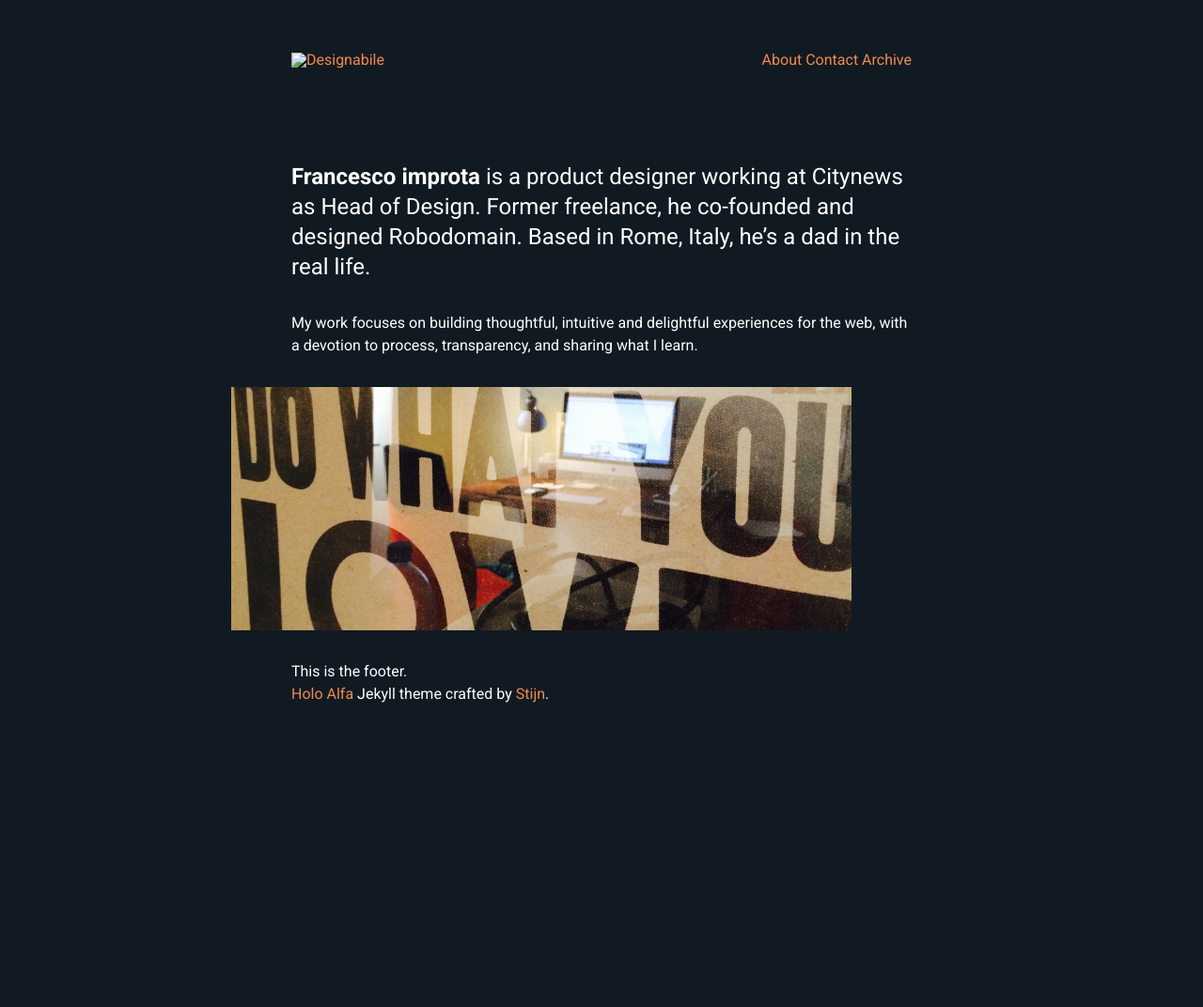
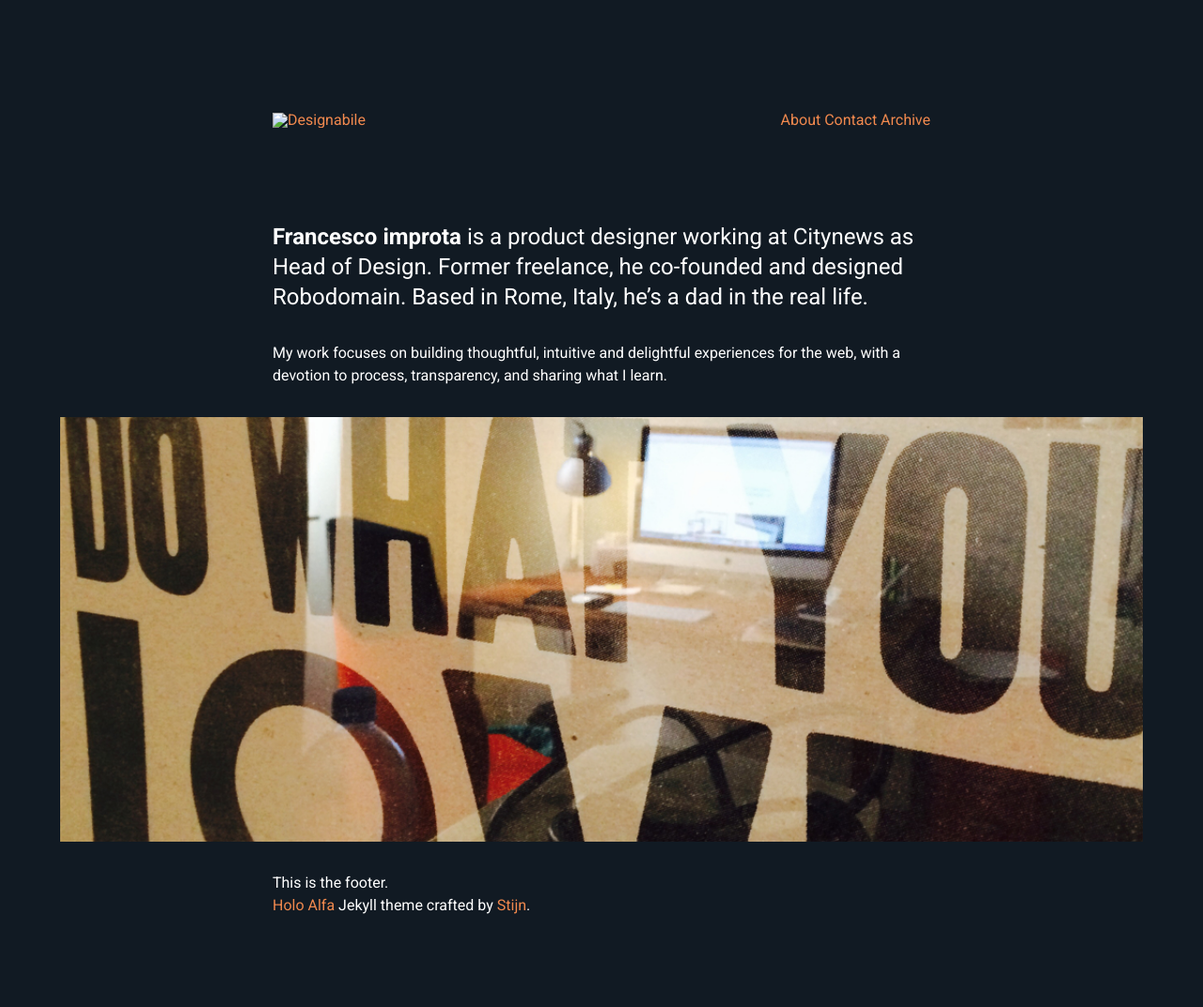
Before and after one commit to zetareticoli/designabile, a Jekyll site: the page built from index.html, in a window 1280 px wide. Shown: the whole page at 94% size. Built offline with Jekyll 4.4.1, drawn with Linux system fonts in a browser that asks for light colours; nearby versions of some CDN libraries; the list of posts is cut into pages by our own code; before the commit the page ends 956 px from its top, so only the background shows below that.

Commit message:
Full width image

```diff
--- a/_includes/header.html
+++ b/_includes/header.html
@@ -1,8 +1,7 @@
-<div class="wrapper">
+
   <header class="flex">
     <a href="{{ site.baseurl }}/" class="website-title">
       <img class="logo" alt="{{ site.name }}" src="{{ site.logo-image }}">
     </a>
     {% include navigation.html %}
   </header>
-</div>
--- a/_layouts/default.html
+++ b/_layouts/default.html
@@ -4,7 +4,7 @@
 	{% include head.html %}
 </head>
 <body>
-	<div class="wrap">
+	<div class="wrapper">
 	{% if page.cover-image %}
 		<div class="cover-image-container">
 			<img alt="Cover image" src="{{ site.baseurl }}/img/covers/{{ page.cover-image }}">
--- a/_sass/_layout.scss
+++ b/_sass/_layout.scss
@@ -1,8 +1,5 @@
-.wrap,
-.inner {
+.wrapper {
   margin: 0 auto;
+  padding: 5vw;
+  max-width: 700px;
 }
-
-.wrap {
-  max-width: 660px;
-}
--- a/css/style.scss
+++ b/css/style.scss
@@ -52,19 +52,20 @@ a:hover {
   text-decoration: underline;
 }
 
-.wrapper {
-  margin: 0 auto;
-  max-width: 700px;
-}
-
-.expand {
+.full-width {
   width: 100%;
   height: 50vw;
   position: relative;
   object-fit: cover;
+
   @media screen and (min-width: 768px) {
+    left: 50%;
+    margin-left: -45vw;
+    margin-right: -45vw;
+    max-width: 100vw;
+    position: relative;
+    right: 50%;
+    width: 90vw;
     height: auto;
-    width: intrinsic;
-    margin: 0 -5vw;
   }
 }
--- a/index.html
+++ b/index.html
@@ -3,10 +3,12 @@ layout: default
 home: true
 ---
 
-<p class="lead"><strong>Francesco improta</strong> is a product designer working at Citynews as Head of Design. Former freelance, he co-founded and designed Robodomain. Based in Rome, Italy, he’s a dad in the real life.</p>
+<p class="lead">
+  <strong>Francesco improta</strong> is a product designer working at Citynews as Head of Design. Former freelance, he co-founded and designed Robodomain. Based in Rome, Italy, he’s a dad in the real life.
+</p>
 
 <p>
-My work focuses on building thoughtful, intuitive and delightful experiences for the web, with a devotion to process, transparency, and sharing what I learn.
+  My work focuses on building thoughtful, intuitive and delightful experiences for the web, with a devotion to process, transparency, and sharing what I learn.
 </p>
 
-  <img class="expand" src="/img/cover.jpg" alt="Francesco Improta">
+  <img class="full-width" src="/img/cover.jpg" alt="Francesco Improta">
```
